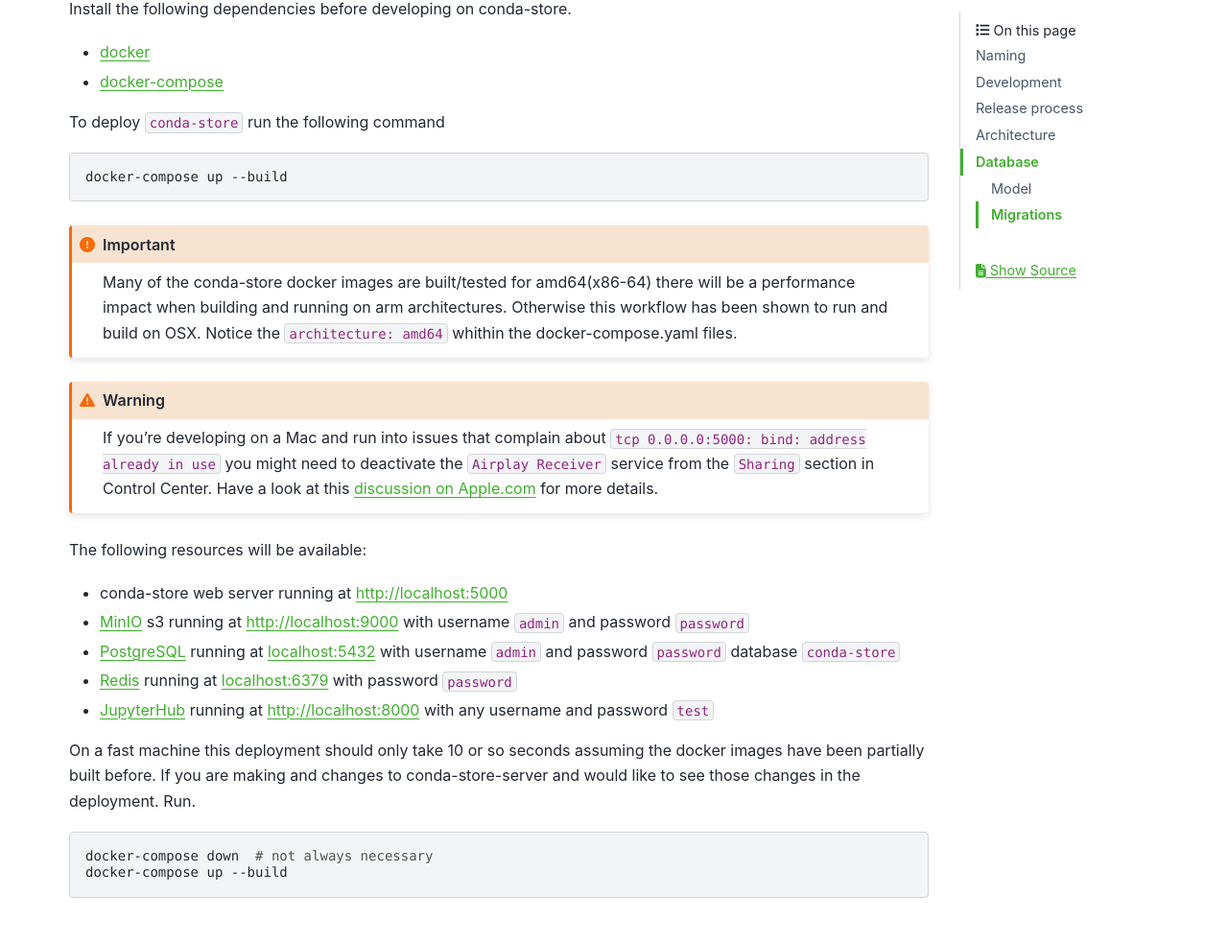
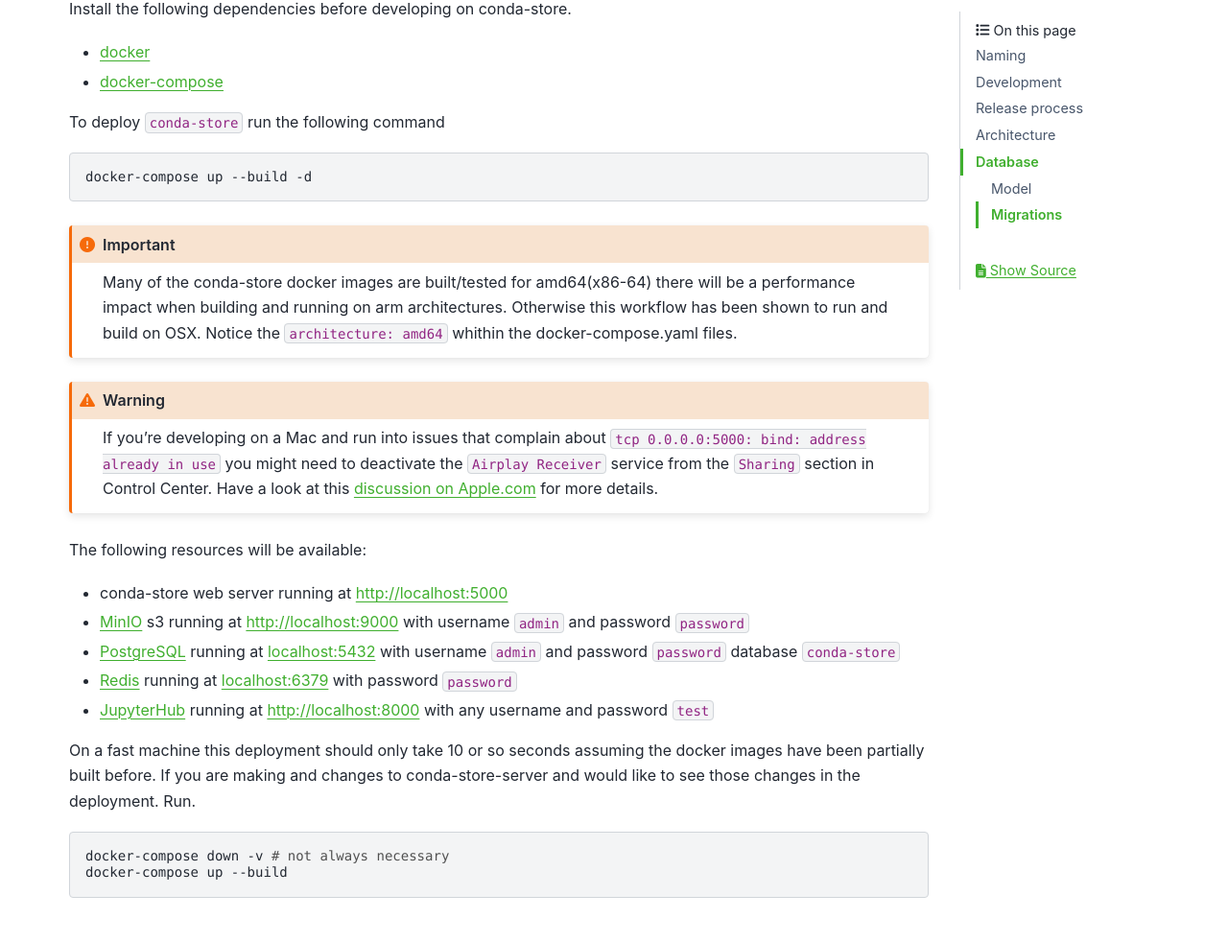
Before and after one commit to conda-incubator/conda-store, a Sphinx documentation site: the page built from docs/contributing.md, in a window 1280 px wide and 1400 px high, scrolled down 506 px. Shown: the part 84-1066 px from the top of the window at 96% size. Built offline with Sphinx 7.4.7 and the PyData theme 0.15.4, drawn with Linux system fonts in a browser that asks for light colours.

````diff
--- a/docs/contributing.md
+++ b/docs/contributing.md
@@ -23,7 +23,7 @@
 To deploy `conda-store` run the following command
 
 ```shell
-docker-compose up --build
+docker-compose up --build -d
 ```
 
 :::{important}
@@ -53,7 +53,7 @@
 those changes in the deployment. Run.
 
 ```shell
-docker-compose down  # not always necessary
+docker-compose down -v # not always necessary
 docker-compose up --build
 ```
 
````
Also changed, not shown: 4 other files.
